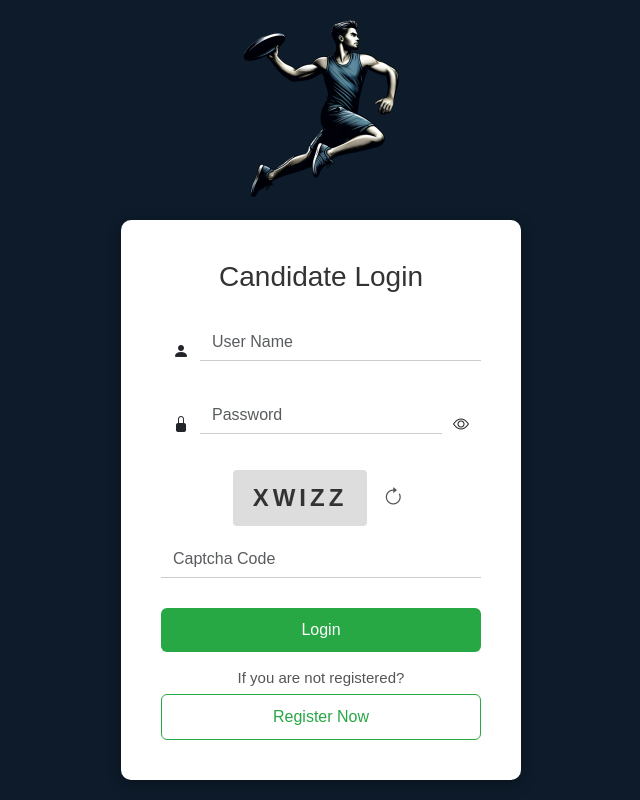
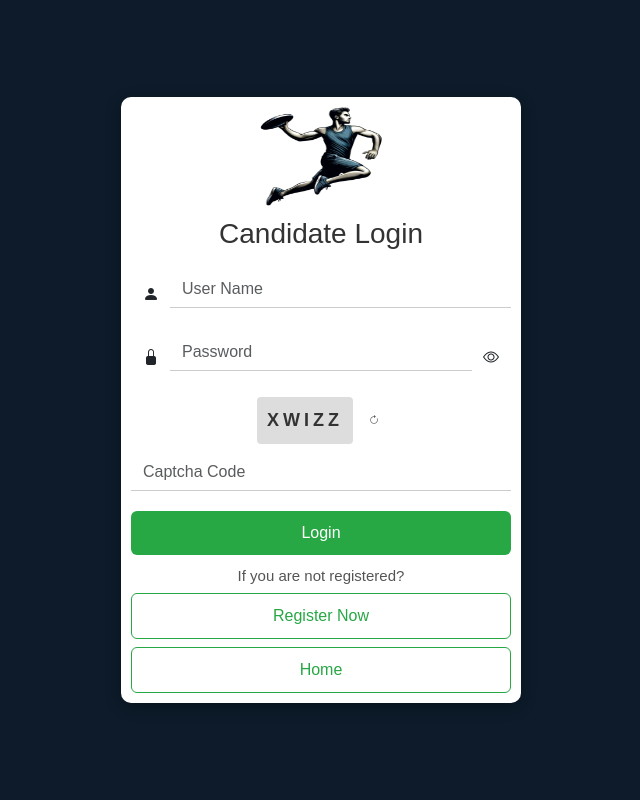
Before and after one commit to glgouri/Tech4goodrepo, a plain HTML site: page login.html in a window 1280 px wide. Shown: the whole page, without its empty margins (319-959 px from the left). Drawn offline with nearby package versions, Linux system fonts and the light colour scheme.

Commit message:
tounament login page edited

```diff
--- a/login.html
+++ b/login.html
@@ -25,8 +25,8 @@
 
     /* Top image */
     .player-img {
-      width: 180px;
-      margin-bottom: 20px;
+      width: 140px;
+      margin-bottom: 10px;
     }
 
     /* Login Card */
@@ -35,13 +35,13 @@
       width: 400px;
       border-radius: 10px;
       box-shadow: 0 4px 15px rgba(0, 0, 0, 0.3);
-      padding: 40px;
+      padding: 10px;
       text-align: center;
     }
 
     .login-card h3 {
       font-weight: 500;
-      margin-bottom: 30px;
+      margin-bottom: 20px;
       color: #333;
     }
 
@@ -55,7 +55,7 @@
       border: none;
       border-bottom: 1px solid #ccc;
       box-shadow: none;
-      margin-bottom: 20px;
+      margin-bottom: 10px;
     }
 
     .form-control:focus {
@@ -67,15 +67,15 @@
       display: flex;
       align-items: center;
       justify-content: center;
-      margin-bottom: 15px;
+      margin-bottom: 10px;
     }
 
     .captcha-code {
-      font-size: 24px;
+      font-size: 18px;
       font-weight: bold;
       letter-spacing: 4px;
       background-color: #ddd;
-      padding: 10px 20px;
+      padding: 10px 10px;
       border-radius: 4px;
       margin-right: 10px;
       color: #333;
@@ -86,7 +86,7 @@
     .refresh-btn {
       background: none;
       border: none;
-      font-size: 20px;
+      font-size: 10px;
       cursor: pointer;
       color: #555;
     }
@@ -107,7 +107,7 @@
     }
 
     .register-text {
-      margin-top: 15px;
+      margin-top: 10px;
       color: #555;
       font-size: 15px;
     }
@@ -128,19 +128,39 @@
       background-color: #28a745;
       color: white;
     }
+
+	.home-btn {
+  background-color: transparent;
+  border: 1px solid #28a745;
+  color: #28a745;
+  width: 100%;
+  padding: 10px;
+  border-radius: 6px;
+  font-weight: 500;
+  margin-top: 10px;
+  transition: 0.3s;
+}
+
+.home-btn:hover {
+  background-color: #0d6efd;
+  color: white;
+}
+
   </style>
 </head>
 
 <body>
   <!-- Frisbee Player Image (Top and Centered) -->
-  <img
+
+
+  <!-- Login Card -->
+  <div class="login-card">
+<img
     src="images/pngtree-a-boy-throwing-frisbee-disk-clipart-on-transparent-background-png-image_13745118.png"
     alt="Player"
     class="player-img"
+height=100
   />
-
-  <!-- Login Card -->
-  <div class="login-card">
     <h3>Candidate Login</h3>
 
     <div class="input-group mb-3">
@@ -172,7 +192,13 @@
     <button class="login-btn" onclick="location.href='index.html'">Login</button>
 
     <div class="register-text">If you are not registered?</div>
-    <button class="register-btn" onclick="location.href='register.html'">Register Now</button>
+<button class="register-btn" onclick="location.href='register.html'">Register Now</button>
+
+<!-- ✅ New Homepage Button -->
+<button class="home-btn mt-2" onclick="location.href='homepage.html'">
+  Home
+</button>
+
   </div>
 
   <script>
```
Also changed, not shown: homepage.html (+1 -1 lines).
